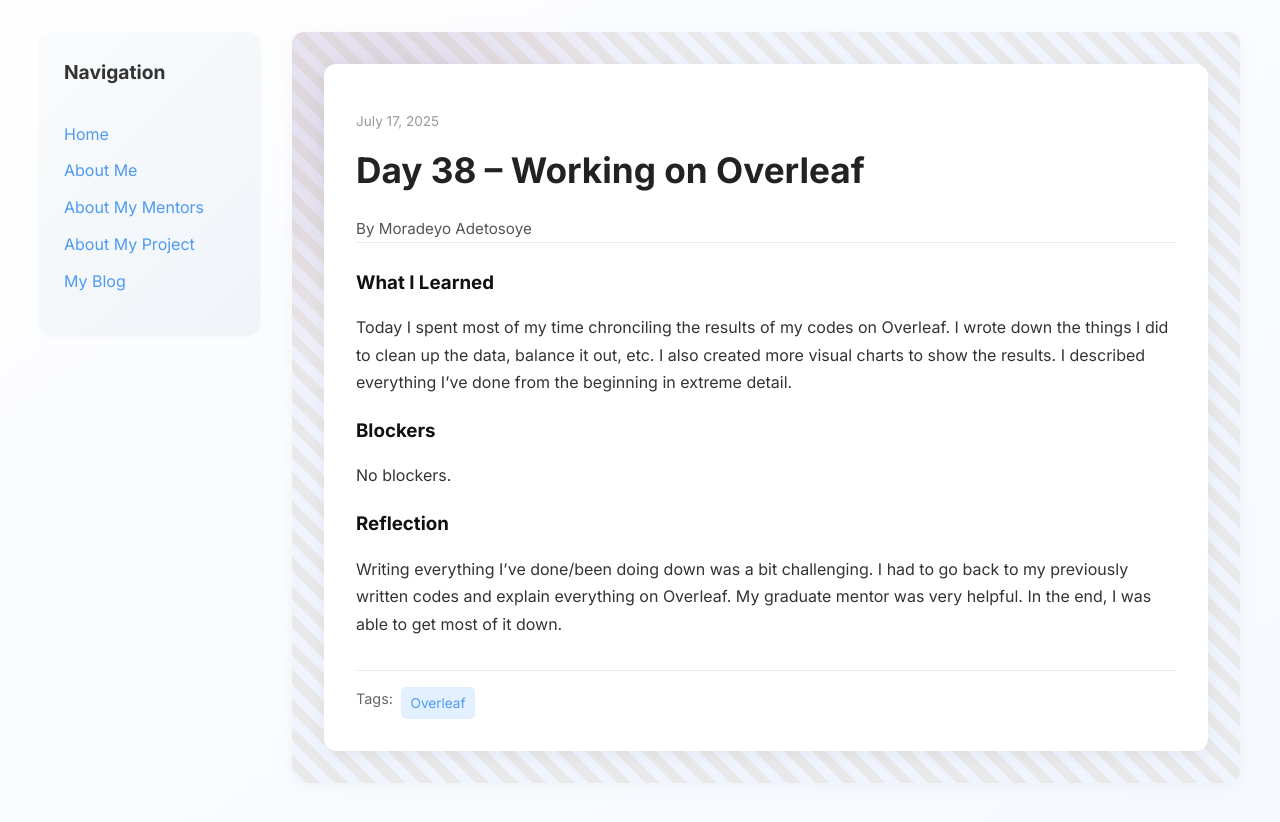
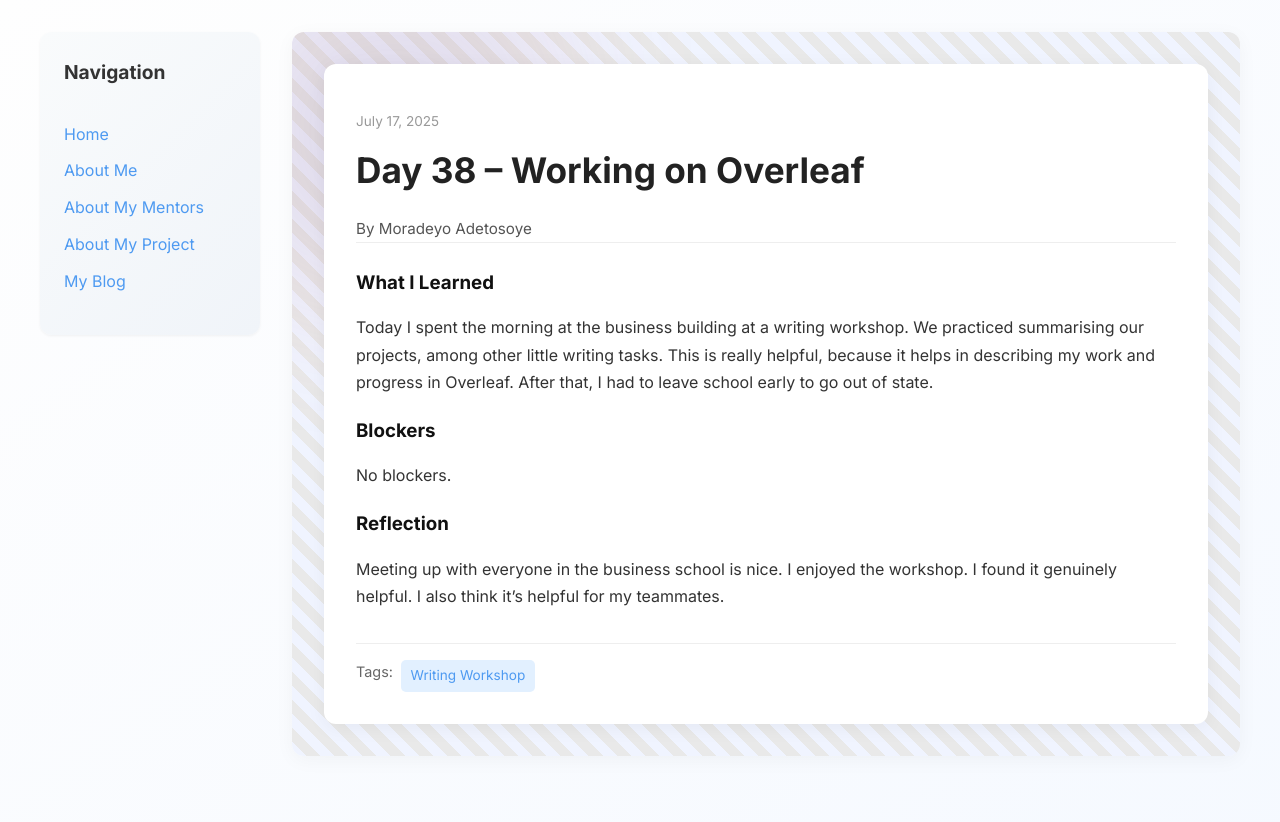
Before and after one commit to Deyo101/deyo101.github.io, a Jekyll site: the page built from _posts/2025-07-17-day-38.md, in a window 1280 px wide. Shown: the top 822 px of the page. Built offline with Jekyll 4.4.1, drawn with Linux system fonts in a browser that asks for light colours.

Commit message:
Update 2025-07-17-day-38.md

```diff
--- a/_posts/2025-07-17-day-38.md
+++ b/_posts/2025-07-17-day-38.md
@@ -4,14 +4,14 @@
 date: 2025-07-17
 author: Moradeyo Adetosoye
 permalink: /day38.html
-tags: ["Overleaf"]
+tags: ["Writing Workshop"]
 
 what_i_learned: |
-  Today I spent most of my time chronciling the results of my codes on Overleaf. I wrote down the things I did to clean up the data, balance it out, etc. I also created more visual charts to show the results. I described everything I've done from the beginning in extreme detail.
+  Today I spent the morning at the business building at a writing workshop. We practiced summarising our projects, among other little writing tasks. This is really helpful, because it helps in describing my work and progress in Overleaf. After that, I had to leave school early to go out of state.
 
 blockers: |
   No blockers.
 
 reflection: |
-  Writing everything I've done/been doing down was a bit challenging. I had to go back to my previously written codes and explain everything on Overleaf. My graduate mentor was very helpful. In the end, I was able to get most of it down.
+  Meeting up with everyone in the business school is nice. I enjoyed the workshop. I found it genuinely helpful. I also think it's helpful for my teammates.
 ---
```
